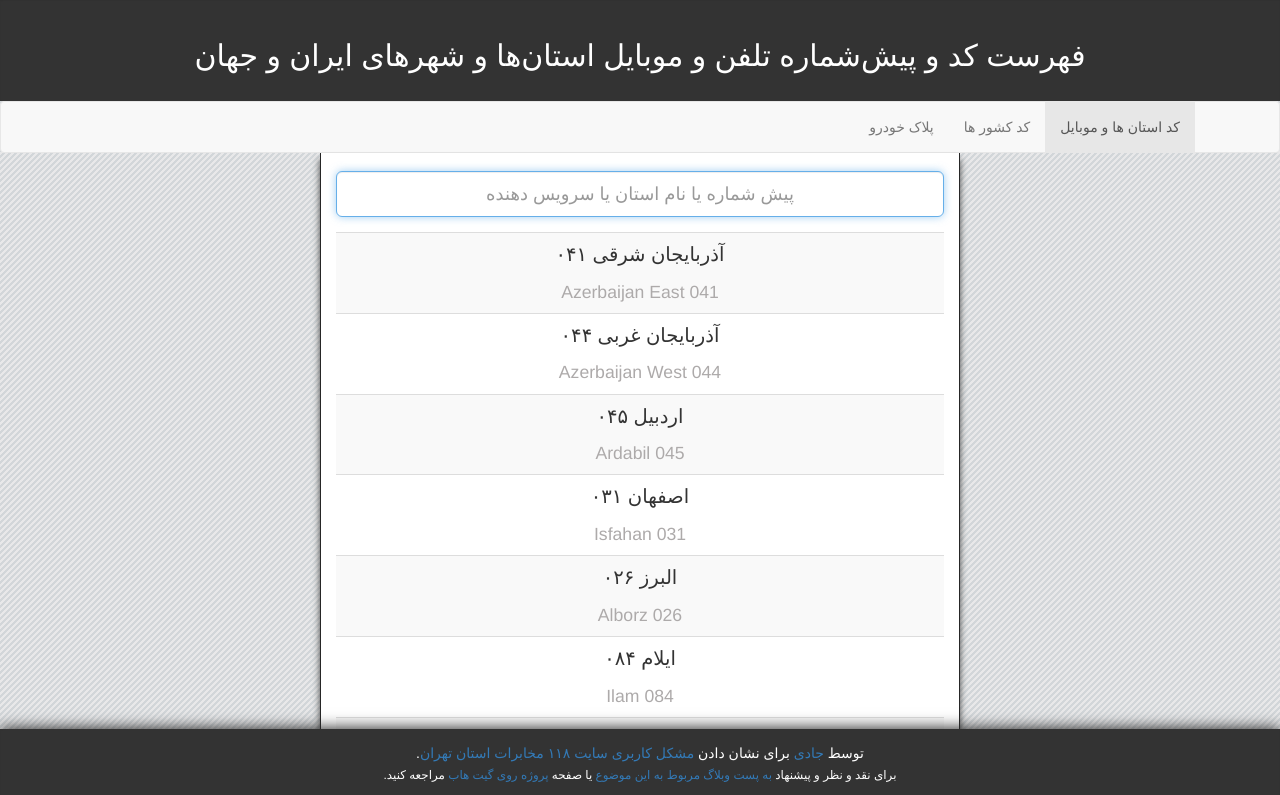
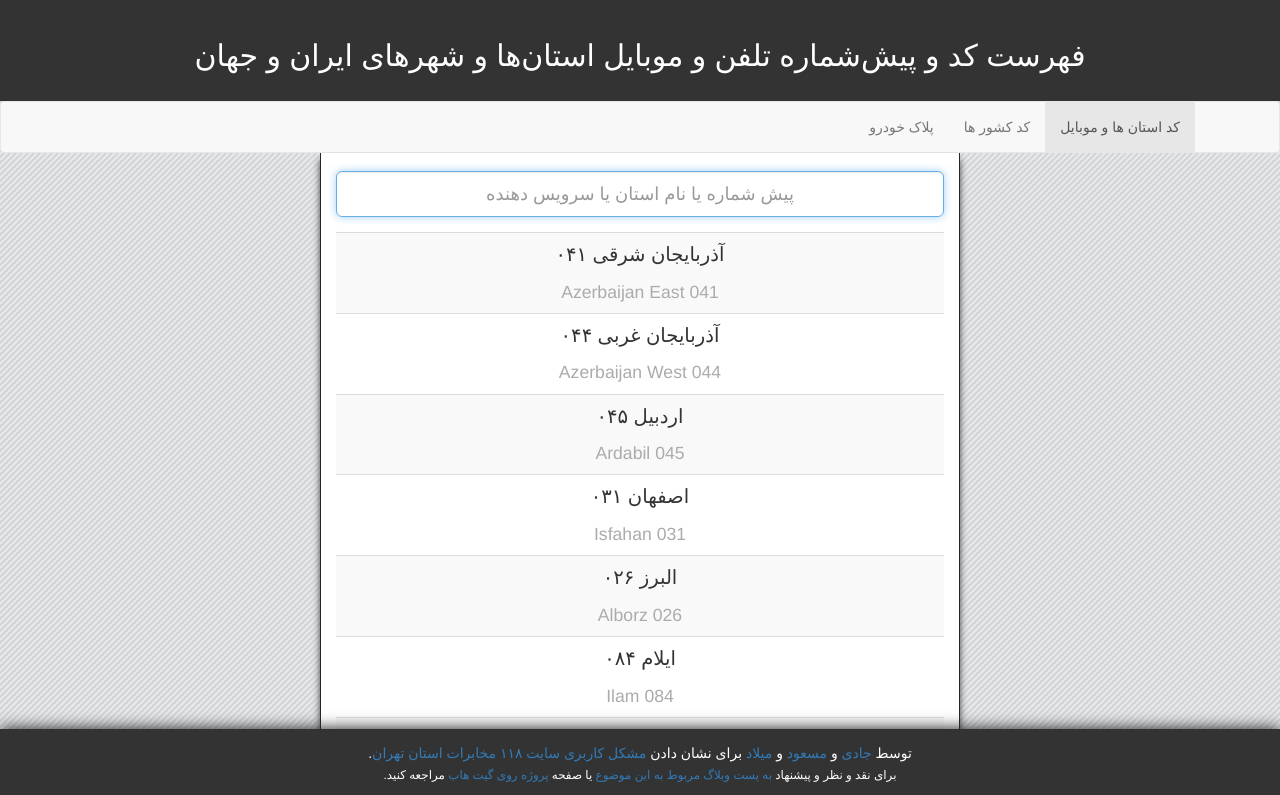
Before and after one commit to jadijadi/pishshomare, a plain HTML site: page index.html in a window 1280 px wide. Shown: the top 795 px of the page. Drawn offline with nearby package versions, Linux system fonts and the light colour scheme; some packages are replaced by stand-ins of ours; a web font is replaced by a local one.

Commit message:
adding new contributers name, massoud and milad

```diff
--- a/index.html
+++ b/index.html
@@ -66,7 +66,11 @@
 <div class="footer row">
   <div >
   <div class="well">
-    <p>توسط <a href=http://jadi.net>جادی</a> برای نشان دادن
+    <p>توسط <a href=http://jadi.net>جادی</a>
+و
+<a href="https://github.com/MasoodRezazadeh">مسعود</a> و
+<a href="https://github.com/miladkian">میلاد</a>
+  برای نشان دادن
   <a href="http://jadi.net/2015/02/%D9%88%D8%B6%D8%B9%DB%8C%D8%AA-%D8%A7%D8%B3%D9%81-%D8%A8%D8%A7%D8%B1-%D8%B3%D8%A7%DB%8C%D8%AA-%D9%87%D8%A7%DB%8C-%D8%AF%D9%88%D9%84%D8%AA%DB%8C-%D9%88-%D8%A8%DB%8C%DA%A9%D8%A7%D8%B1%DB%8C-%D8%A8%D9%87/">مشکل کاربری سایت ۱۱۸ مخابرات استان تهران</a>.
 <br>
 <small class="hidden-xs">
```
